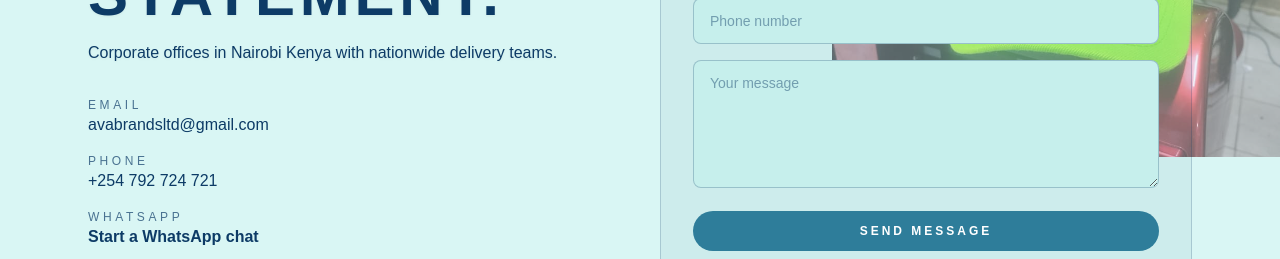
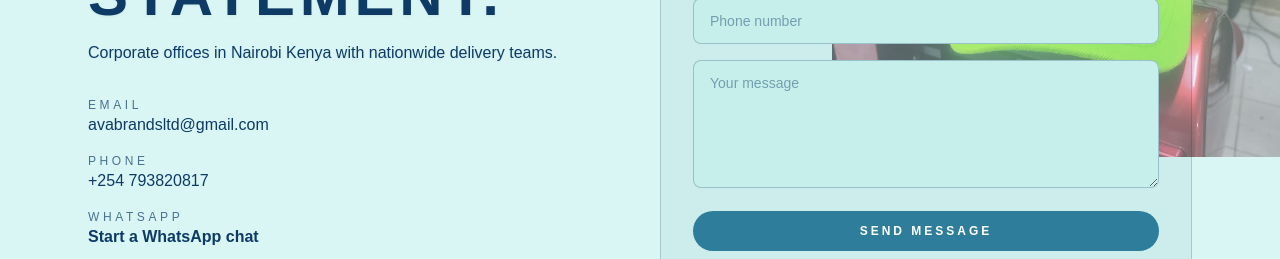
Before and after one commit to kilionrotich/Avabrands-Ltd, a React (Vite) app in the folder frontend/: page / in a window 1280 px wide. Shown: the part 6055-6314 px from the top of the page. Built offline with nearby package versions, Linux system fonts and the light colour scheme.

Commit message:
contact update

```diff
--- a/frontend/src/components/Contact.jsx
+++ b/frontend/src/components/Contact.jsx
@@ -68,7 +68,7 @@ function Contact({ bgImages }) {
               </div>
               <div>
                 <p className="text-xs uppercase tracking-[0.3em] text-teal-primary/70 font-medium">Phone</p>
-                <p>+254 792 724 721</p>
+                <p>+254 793820817</p>
               </div>
               <div>
                 <p className="text-xs uppercase tracking-[0.3em] text-teal-primary/70 font-medium">WhatsApp</p>
```
